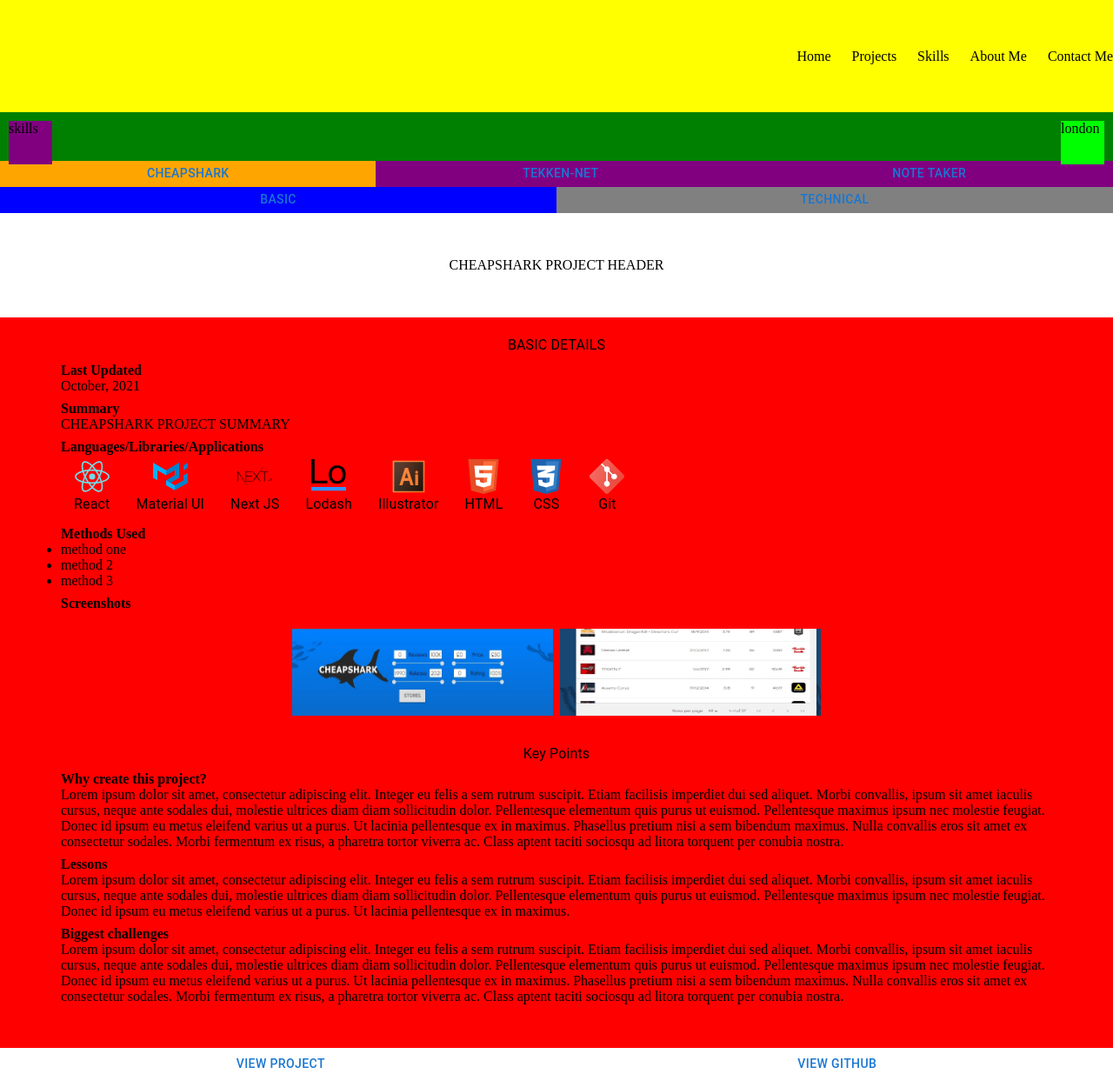
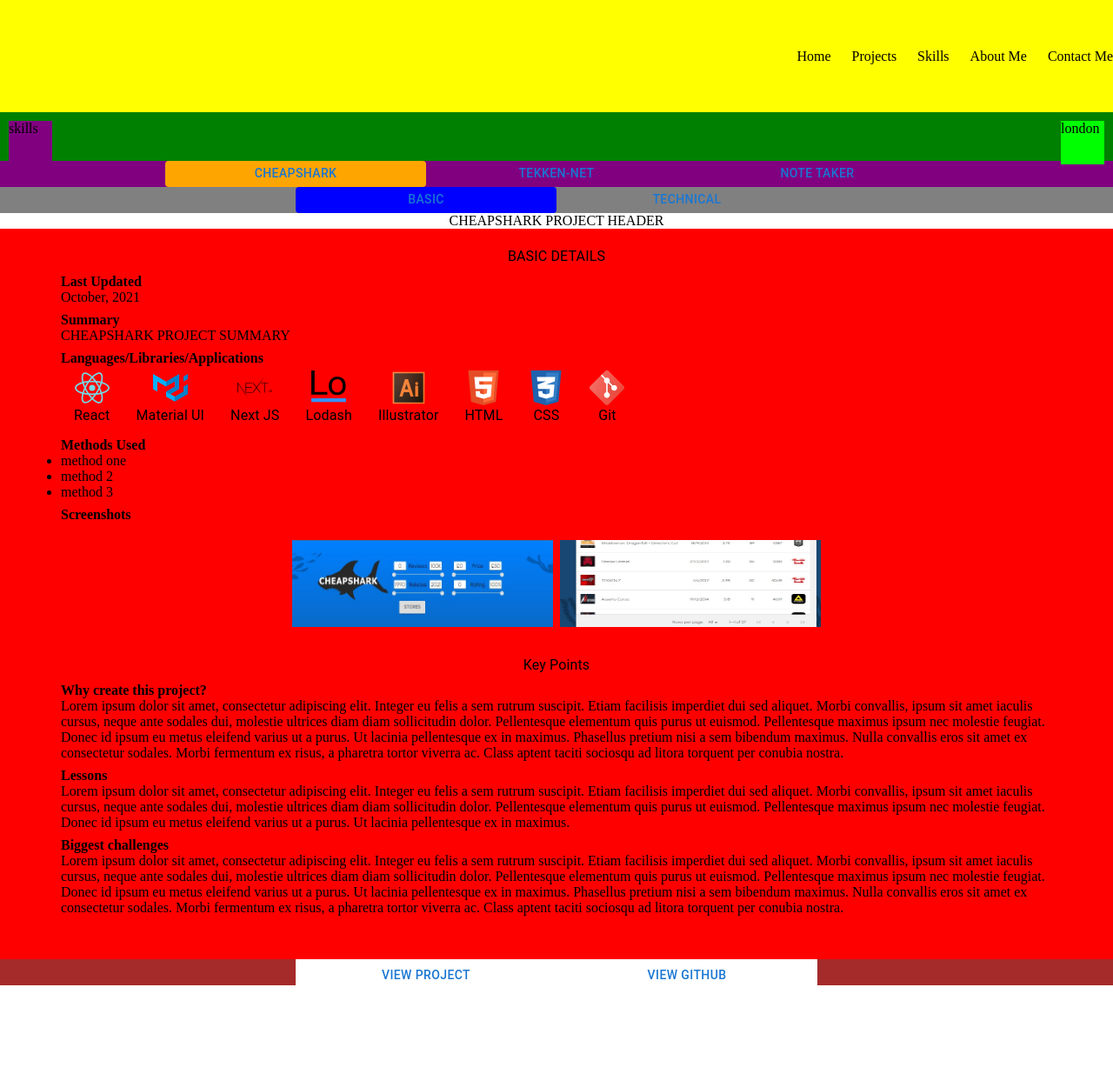
Before and after one commit to aiacuone/portfolio-v3, a Next.js app: page /projects in a window 1280 px wide. Shown: the whole page at 87% size. After the commit the page ends 1133 px from the top, so only its background shows below. Built offline with nearby package versions, Linux system fonts and the light colour scheme.

Commit message:
feature/max-width-buttons-projects

```diff
--- a/pages/projects.js
+++ b/pages/projects.js
@@ -45,8 +45,10 @@
       background: 'green',
     },
     detailButtons: {
-      width: '100%',
+      // width: '100%',
       zIndex: 3,
+      flexGrow: 1,
+      maxWidth: '300px',
       height: isPhoneLandscape ? '100%' : isPhonePortrait ? '40px' : '30px', //HEIGHT OF DETAIL BUTTONS
     },
     viewButton: {
@@ -55,12 +57,14 @@
       flexGrow: 1,
       background: 'white',
       overflow: 'hidden',
+      maxWidth: '300px',
     },
 
     projectButton: {
       flexGrow: 1,
       zIndex: 1,
       height: isPhoneLandscape ? '100%' : isPhonePortrait ? '40px' : '30px',
+      maxWidth: '300px',
     },
     viewButtonContainer: { flexWrap: 'nowrap', zIndex: 3 },
     detailContainer: {
@@ -69,7 +73,7 @@
     },
     detailContainer2: { height: '100%' },
     projectButtonContainer: {
-      flexGrow: 1,
+      // flexGrow: 1,
     },
     projectButtonContainer2: {
       height: '100%',
@@ -88,11 +92,11 @@
       zIndex: 3,
       display: 'grid',
       gridTemplateColumns: '1fr',
-      gridTemplateRows: '120px 1fr',
+      gridTemplateRows: `${isPhone ? '70px' : '120px'} 1fr`, //HEIGHT OF PROJECT CONTAINER
     },
     projectHeaderContainer: {
       background: 'white',
-      height: '120px',
+      // height: isPhone ? '50px' : '120px',
       gridArea: '1/1/2/3',
     },
     detailsContainer: {
@@ -123,7 +127,7 @@
 
   const DetailButtons = () => {
     const arr = ['basic', 'technical']
-    const buttons = arr.map((button, index) => {
+    const buttonsLandscape = arr.map((button, index) => {
       return (
         <Grid
           key={button + index}
@@ -147,7 +151,26 @@
         </Grid>
       )
     })
-    return <Grid container>{buttons}</Grid>
+
+    const buttons = arr.map((button, index) => {
+      return (
+        <Button
+          style={{ background: selection.details == index && 'blue' }}
+          className={classesRoot.detailButtons}
+          onClick={() => {
+            const newSelections = { ...selections }
+            newSelections['projects'].details = index
+            setSelections(newSelections)
+          }}>
+          {button}
+        </Button>
+      )
+    })
+    return (
+      <Grid container justifyContent="center">
+        {isPhoneLandscape ? buttonsLandscape : buttons}
+      </Grid>
+    )
   }
 
   const ViewGitHubButton = () => {
@@ -176,16 +199,22 @@
 
   const ViewButtons = () => {
     return (
-      <Grid container className={classesRoot.viewButtonContainer}>
+      <Grid
+        container
+        className={classesRoot.viewButtonContainer}
+        justifyContent="center">
         <ViewProjectButton />
         <ViewGitHubButton />
       </Grid>
     )
   }
 
-  const projectButtons = projectsArr.map((project, index) => {
+  const ProjectButtons = () => {
+    const projectButtonsLandscape = projectsArr.map((project, index) => {
       return (
         <Grid
+          container
+          justifyContent="center"
           key={project.name + index}
           className={classesRoot.projectButtonContainer}
           style={{ background: index == selection.project && 'orange' }}>
@@ -203,6 +232,24 @@
         </Grid>
       )
     })
+
+    const projectButtons = projectsArr.map((project, index) => {
+      return (
+        <Button
+          style={{ background: index == selection.project && 'orange' }}
+          onClick={() => {
+            const newSelections = { ...selections }
+            newSelections['projects'].project = index
+            setSelections(newSelections)
+          }}
+          className={classesRoot.projectButton}>
+          {projectsObj[project].name}
+        </Button>
+      )
+    })
+
+    return isPhoneLandscape ? projectButtonsLandscape : projectButtons
+  }
 
   const MainDetails = () => {
     const { basic: basicDetails, technical: technicalDetails } = projectDetails
@@ -641,7 +688,8 @@
     const Buttons = () => {
       return (
         <Grid className={classes.buttonContainer} container>
-          {projectButtons}
+          {/* {projectButtons} */}
+          <ProjectButtons />
           <DetailButtons />
         </Grid>
       )
@@ -739,7 +787,8 @@
           PROJECTS
         </Grid>
         <Grid className={classes.projectButtons} container>
-          {projectButtons}
+          {/* {projectButtons} */}
+          <ProjectButtons />
         </Grid>
         <Grid className={classes.detailsButtons} container>
           <DetailButtons />
@@ -825,7 +874,10 @@
             alignItems="center"
             className={classes.projectButtonContainer}
             direction="column">
-            <Grid container>{projectButtons}</Grid>
+            <Grid container justifyContent="center">
+              {/* {projectButtons} */}
+              <ProjectButtons />
+            </Grid>
           </Grid>
           <Grid container className={classes.detailsButtonContainer}>
             <DetailButtons />
```
Lines whose indentation alone changed are shown as unchanged.
